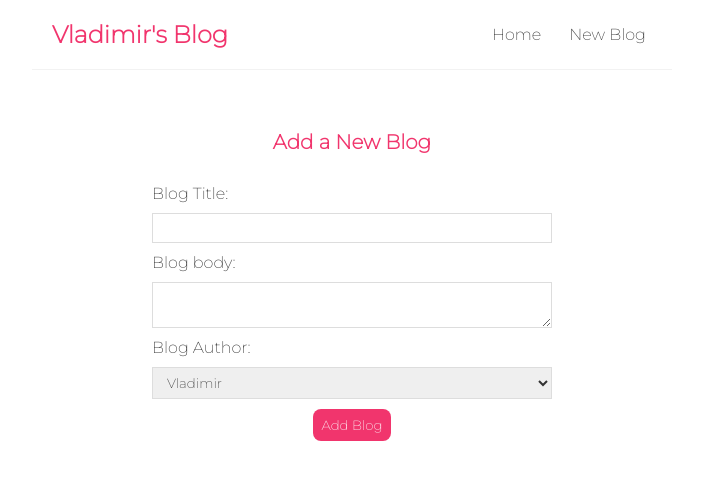
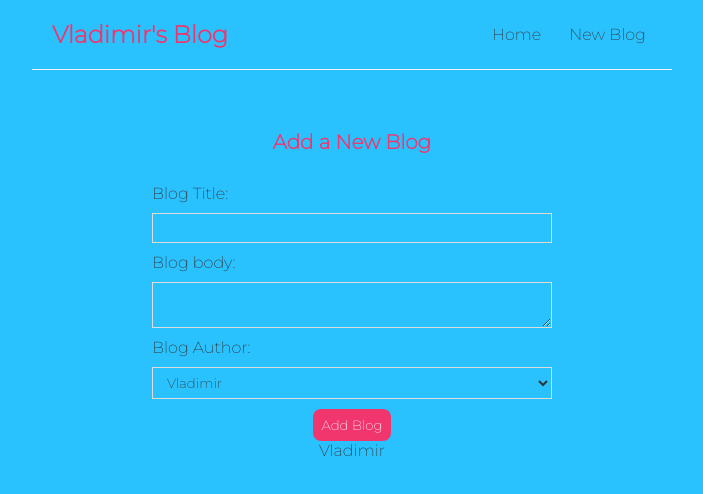
Before and after one commit to DevVlady/vlads-blog-app, a React (Create React App) app: page /create in a window 1280 px wide. Shown: the top 494 px of the page, without its empty margins (288-991 px from the left). Built offline with nearby package versions, Linux system fonts and the light colour scheme.

Commit message:
Aded the usestate for all fields of the add blog form so that this can be tracked.

```diff
--- a/src/Create.js
+++ b/src/Create.js
@@ -1,4 +1,10 @@
+import { useState } from "react";
+
 const Create = () => {
+    const [title, setTitle] = useState('');
+    const [body, setBody] = useState('');
+    const [author, setAuthor] = useState('Vladimir');
+
     return (
         <div className="create">
             <h2>Add a New Blog</h2>
@@ -7,18 +13,28 @@
                 <input
                     type="text"
                     required
+                    value={title}
+                    onChange={(e) => setTitle(e.target.value)}
                 />
                 <label>Blog body:</label>
                 <textarea
                     type="text"
                     required
+                    value={body}
+                    onChange={(e) => setBody(e.target.value)}
                 ></textarea>
                 <label>Blog Author:</label>
-                <select>
+                <select
+                    value={author}
+                    onChange={(e) => setAuthor(e.target.value)}
+                >
                     <option value="Vladimir">Vladimir</option>
                     <option value="Briana">Briana</option>
                 </select>
                 <button>Add Blog</button>
+                <p>{title}</p>
+                <p>{body}</p>
+                <p>{author}</p>
             </form>
         </div>
     );
--- a/src/index.css
+++ b/src/index.css
@@ -5,6 +5,7 @@
   margin: 0;
   font-family: "Montserrat";
   color: #333;
+  background: #29c2ff;
 }
 
 .navbar {
```
